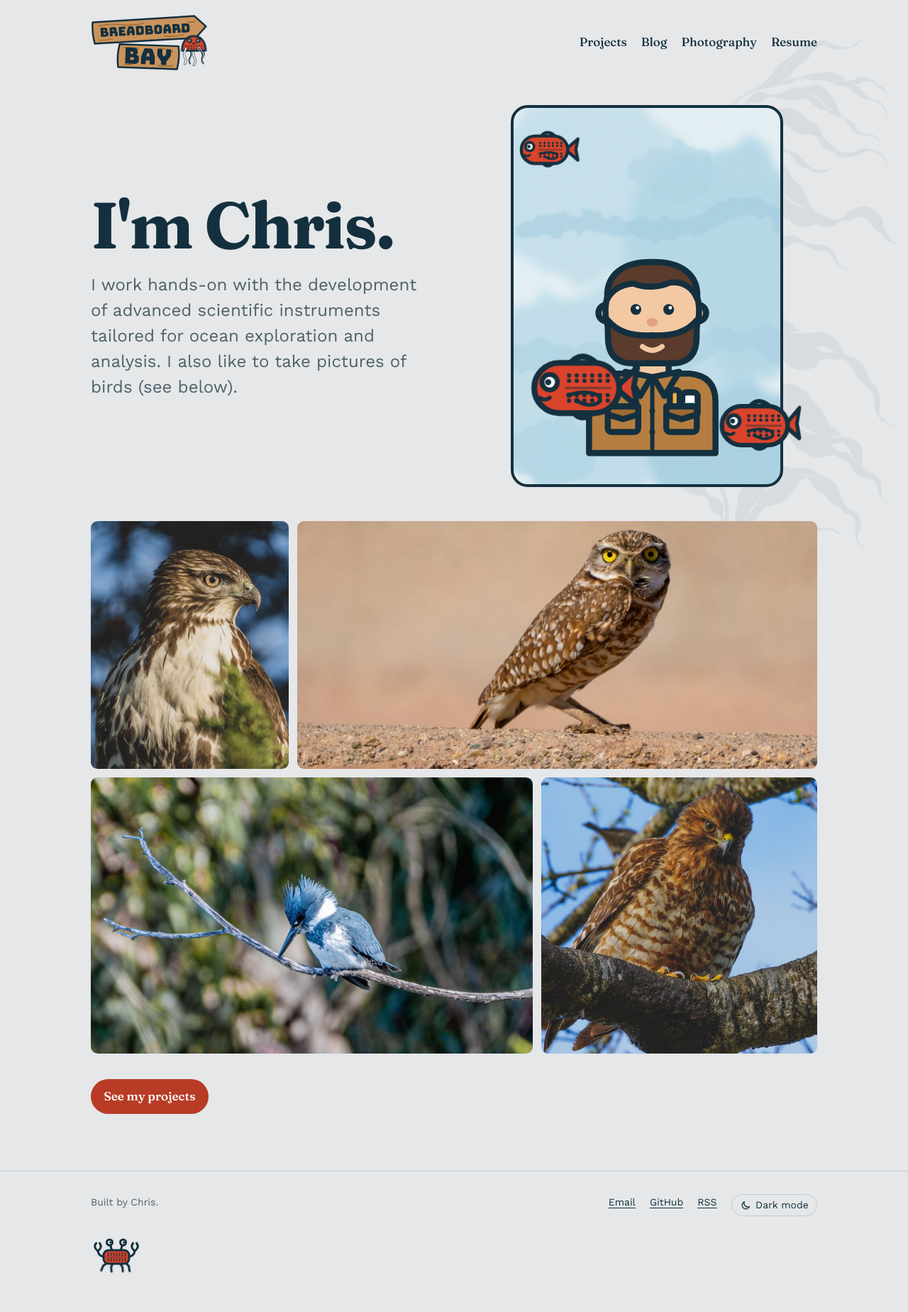
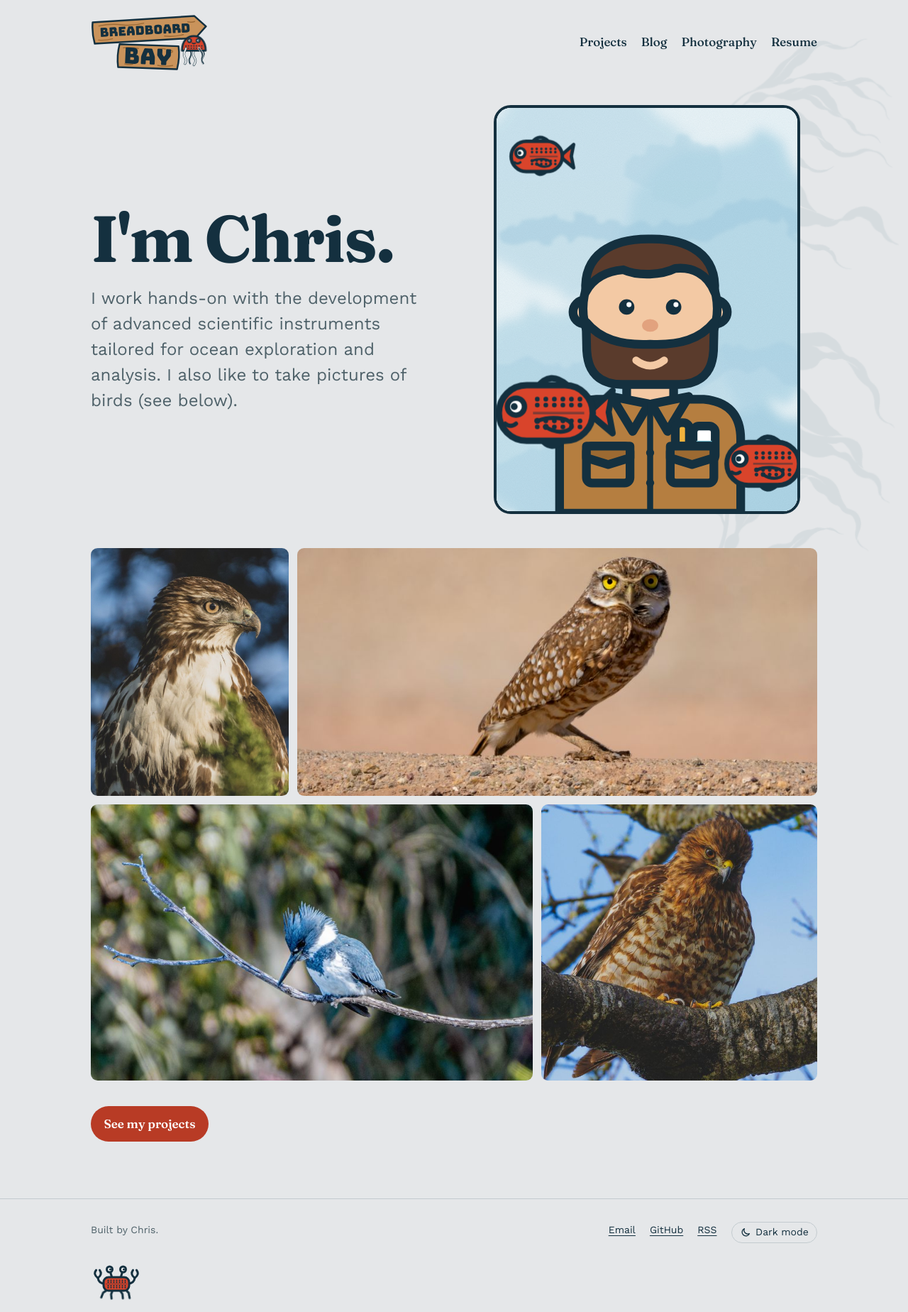
Before and after one commit to RobotCrabLab/Homepage, a Jekyll site: the page built from index.html, in a window 1280 px wide. Shown: the whole page at 71% size. Built offline with Jekyll 4.4.1, drawn with Linux system fonts in a browser that asks for light colours; before the commit the page ends 1810 px from its top, so only the background shows below that.

Commit message:
Squarer portrait frame that clips the fish, with a larger character
Co-Authored-By: Claude Opus 5.5 <noreply@anthropic.com>
Claude-Session: https://claude.ai/code/session_01MMDVxXAekaRt7NRydvis2Y

```diff
--- a/assets/css/style.css
+++ b/assets/css/style.css
@@ -341,16 +341,15 @@ img { max-width: 100%; height: auto; }
 .hero-grid { display: grid; grid-template-columns: 1fr 1fr; gap: clamp(1.5rem, 5vw, 4rem); align-items: center; }
 .hero-text .lede { margin-bottom: 0; }
 
+/* The frame clips everything inside it, so the fish only show within it */
 .portrait-card {
-  position: relative; margin: 0; width: min(100%, 24rem); justify-self: center;
-  aspect-ratio: 5 / 7;
+  position: relative; margin: 0; width: min(100%, 27rem); justify-self: center;
+  aspect-ratio: 3 / 4; overflow: hidden;
+  border: 4px solid #14303F; border-radius: 1.5rem; isolation: isolate;
 }
-/* The frame and its watercolor wash; the fish can swim past its edges */
-.portrait-wash {
-  position: absolute; inset: 0; border: 4px solid #14303F; border-radius: 1.5rem;
-  background: #EAF4F8 url("../images/watercolor-blue.svg") center / cover no-repeat;
-}
-.portrait-me { position: absolute; left: 22%; bottom: 7%; width: 60%; height: auto; }
+.portrait-wash { position: absolute; inset: 0; background: #EAF4F8 url("../images/watercolor-blue.svg") center / cover no-repeat; }
+/* A big portrait bust: he fills most of the frame, cropped at the bottom edge */
+.portrait-me { position: absolute; left: 12%; bottom: -3%; width: 78%; height: auto; }
 
 /* Breadboard fish: same colors in both themes, like the jelly */
 .bb-fish-fill { fill: #D9442B; stroke: #14303F; stroke-width: 3; stroke-linejoin: round; }
@@ -363,9 +362,9 @@ img { max-width: 100%; height: auto; }
 
 /* Three fish swimming left, placed like the sketch */
 .card-fish { position: absolute; height: auto; overflow: visible; z-index: 1; }
-.card-fish-1 { left: 3%;  top: 6%;   width: 24%; }   /* small, upper left */
-.card-fish-2 { left: 6%;  top: 63%;  width: 44%; }   /* big, passing in front of his chest */
-.card-fish-3 { left: 77%; top: 76%;  width: 34%; }   /* breaking out past the right edge */
+.card-fish-1 { left: 4%;  top: 6%;   width: 24%; }   /* small, upper left */
+.card-fish-2 { left: -2%; top: 64%;  width: 44%; }   /* big, passing in front of his chest */
+.card-fish-3 { left: 76%; top: 80%;  width: 34%; }   /* swimming in from past the right edge */
 .card-fish { animation: fish-swim 6s ease-in-out infinite; }
 .card-fish-2 { animation-duration: 7.5s; animation-delay: -2s; }
 .card-fish-3 { animation-duration: 5.2s; animation-delay: -3.5s; }
@@ -379,7 +378,7 @@ img { max-width: 100%; height: auto; }
 /* Phones: stack the text above the card */
 @media (max-width: 40rem) {
   .hero-grid { grid-template-columns: 1fr; }
-  .portrait-card { width: min(78%, 20rem); margin-top: 0.5rem; }
+  .portrait-card { width: min(84%, 21rem); margin-top: 0.5rem; }
 }
 .actions { display: flex; flex-wrap: wrap; align-items: center; gap: 1rem 1.5rem; margin: 2rem 0 0; }
 
```
